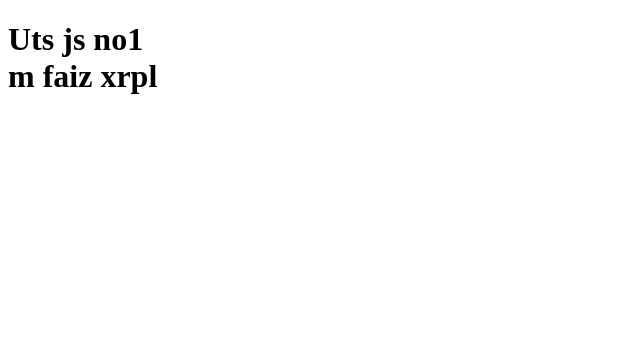
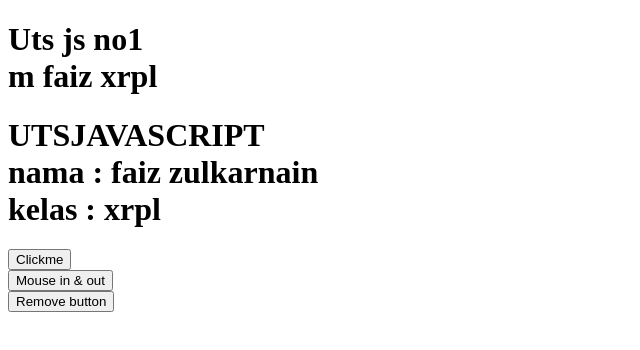
Before and after one commit to faizzulkarnaiin/UTSJS-faiz, a plain HTML site: page index.html in a window 1280 px wide. Shown: the whole page, without its empty margins (0-640 px from the left). Drawn offline with Linux system fonts and the light colour scheme.

Commit message:
change index

```diff
--- a/index.html
+++ b/index.html
@@ -14,6 +14,23 @@
         <br>
         m faiz xrpl
     </h1>
+
+    <h1>UTSJAVASCRIPT
+        <br>
+        nama : faiz zulkarnain
+        <br>
+        kelas : xrpl
+    </h1>
+    <button id="btn1">Clickme</button>
+    <div id="kopi"></div>
+
+
+    <div id="faiz"></div>
+
+    <button id="tombol" class="tombol">Mouse in & out</button>  <div id="mq"></div>
+
+
+    <button id="remove" onclick="remove()">Remove button</button>
     <script>
         class Hewan {
             constructor(nama, warna, jmlhkaki, sifat) {
```
